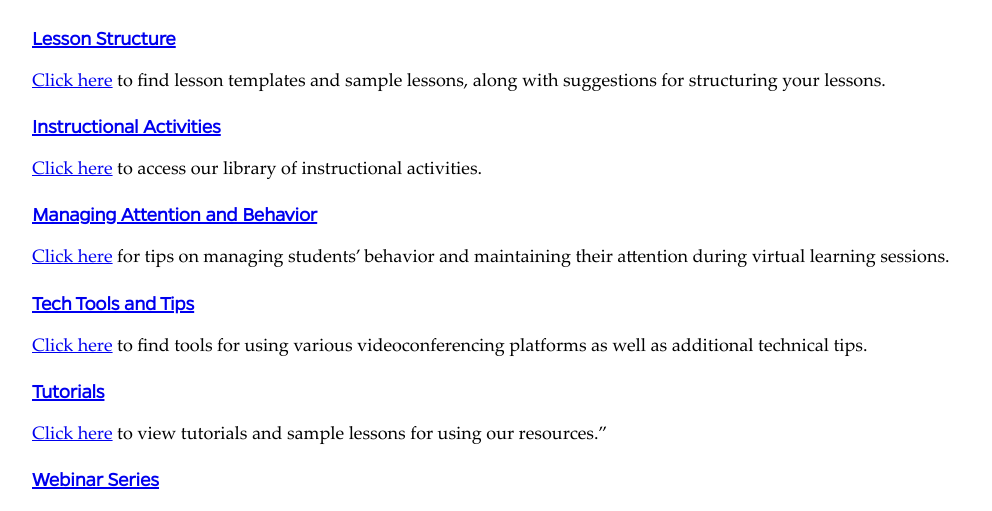
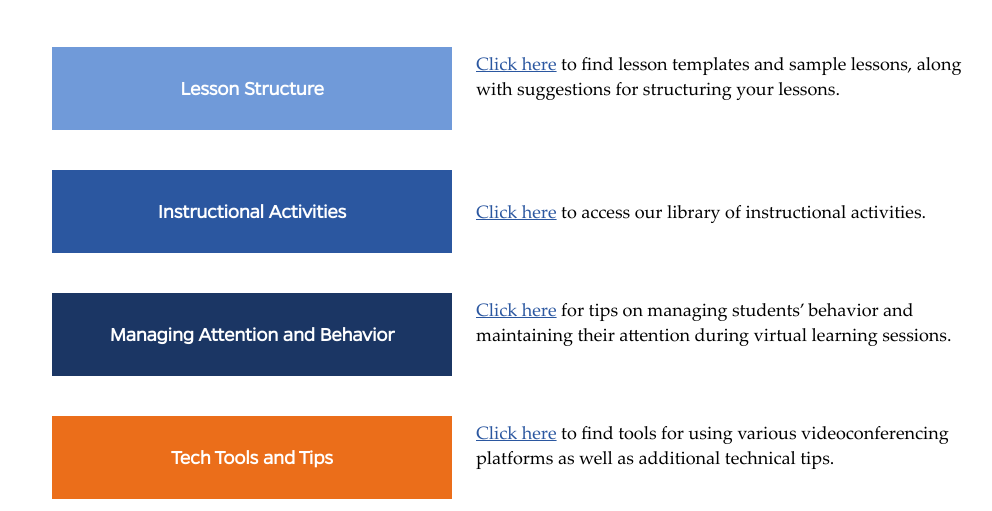
Before and after one commit to mjnissenberg/ufli-virtual-hub, a plain HTML site: page index.html in a window 1280 px wide. Shown: the part 1114-1625 px from the top of the page, without its empty margins (108-1100 px from the left). Drawn offline with Linux system fonts and the light colour scheme.

Commit message:
added css styling for boxes section

```diff
--- a/css/styles.css
+++ b/css/styles.css
@@ -106,3 +106,82 @@ Book Image Styling
   margin: 0 auto;
 
 }
+
+/*========================
+
+Box Section Styling
+
+=========================*/
+
+.left-side {
+  width: 40%;
+  padding: 30px 0;
+}
+
+.right-side {
+  width: 50%
+}
+
+.left-side,
+.right-side {
+  display: inline-block;
+}
+
+.lesson-structure .left-side {
+  background-color: #709ad9;
+  color: white;
+  text-align: center;
+  margin: 20px;
+}
+
+.instructional-activities .left-side {
+  background-color: #2b57a0;
+  color: white;
+  text-align: center;
+  margin: 20px;
+}
+
+.behavior .left-side {
+  background-color: #1b3664;
+  color: white;
+  text-align: center;
+  margin: 20px;
+}
+
+.tech-tools .left-side {
+  background-color: #eb6e1a;
+  color: white;
+  text-align: center;
+  margin: 20px;
+}
+
+.tutorials .left-side {
+  background-color: #ed7d31;
+  color: white;
+  text-align: center;
+  margin: 20px;
+}
+
+.webinar .left-side {
+  background-color: #f2a06a;
+  color: white;
+  text-align: center;
+  margin: 20px 20px 60px 20px;
+}
+
+.boxes a {
+  color: white;
+  text-decoration: none;
+}
+
+.boxes a:hover {
+  color: #d1d1d1;
+}
+
+.right-side a{
+  color: #2b57a0;
+}
+
+.right-side a:hover {
+  color: #ed7d31;
+}
```
